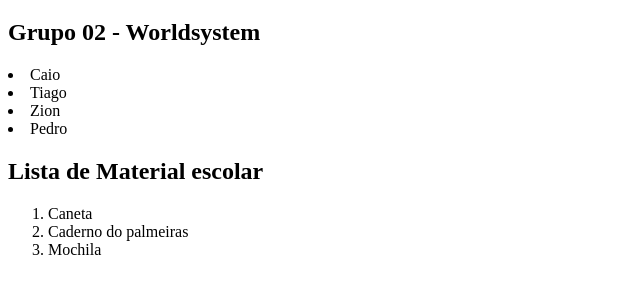
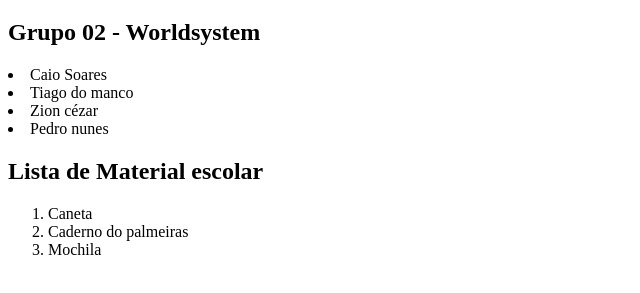
Before and after one commit to CaioSoaress/projeto-aula05, a plain HTML site: page index.html in a window 1280 px wide. Shown: the part 61-354 px from the top of the page, without its empty margins (0-640 px from the left). Drawn offline with Linux system fonts and the light colour scheme.

Commit message:
Adicionado sobrenomes

```diff
--- a/index.html
+++ b/index.html
@@ -10,10 +10,10 @@
 	<h1> Aula 5 - Git & Github </h1>
 	<h2> Grupo 02 - Worldsystem </h2>
 	<ol></ol>
-	<li>Caio</li>
-	<li>Tiago </li>
-	<li>Zion</li>
-	<li>Pedro</li>
+	<li>Caio Soares</li>
+	<li>Tiago do manco </li>
+	<li>Zion cézar</li>
+	<li>Pedro nunes</li>
 	</ol>
 
 	<h2> Lista de Material escolar</h2>
```
